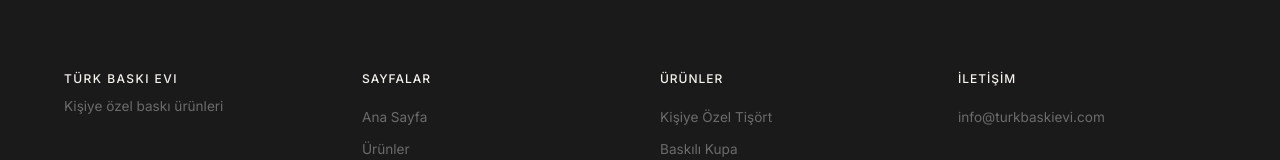
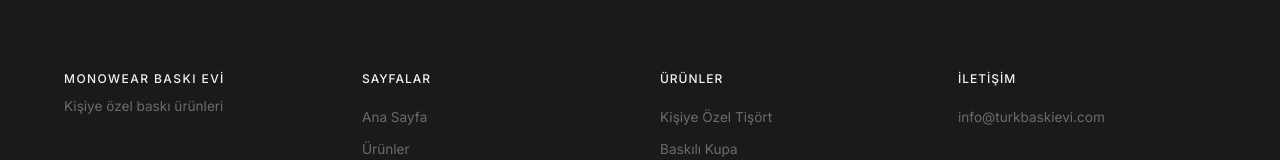
Before and after one commit to hktnsvr90-coder/monowearwebsite1, a React (Vite) app: page / in a window 1280 px wide. Shown: the part 5295-5455 px from the top of the page. Built offline with nearby package versions, Linux system fonts and the light colour scheme.

Commit message:
Update Footer.tsx

```diff
--- a/src/sections/Footer.tsx
+++ b/src/sections/Footer.tsx
@@ -54,7 +54,7 @@
                 color: '#F5F3EE',
               }}
             >
-              TÜRK BASKI EVI
+              MONOWEAR BASKI EVİ
             </p>
             <p
               className="font-sans"
```
